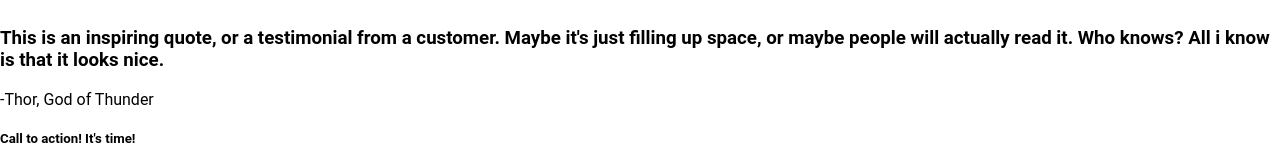
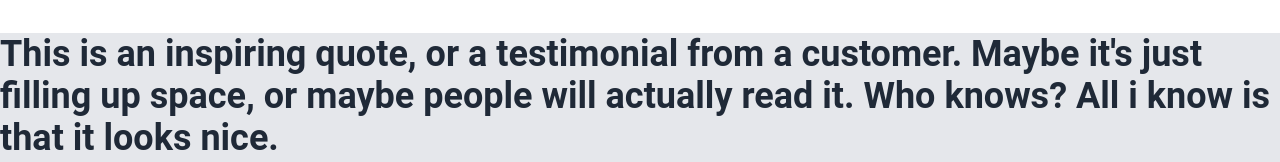
Before and after one commit to Bahar-design/landing-page, a plain HTML site: page index.html in a window 1280 px wide. Shown: the part 825-987 px from the top of the page. Drawn offline with Linux system fonts and the light colour scheme; files whose address does not match are found by name.

Commit message:
Add colors and styles to section 3 quote

```diff
--- a/style.css
+++ b/style.css
@@ -96,3 +96,12 @@ button {
 .i {
     max-width: 300px;
 }
+
+.section-3 {
+    background-color: #e5e7eb;
+}
+.quote h3 {
+    font-size: 36px;
+    font-style: light italic;
+    color: #1f2937;
+}
```
Also changed, not shown: index.html (+0 -1 lines).
